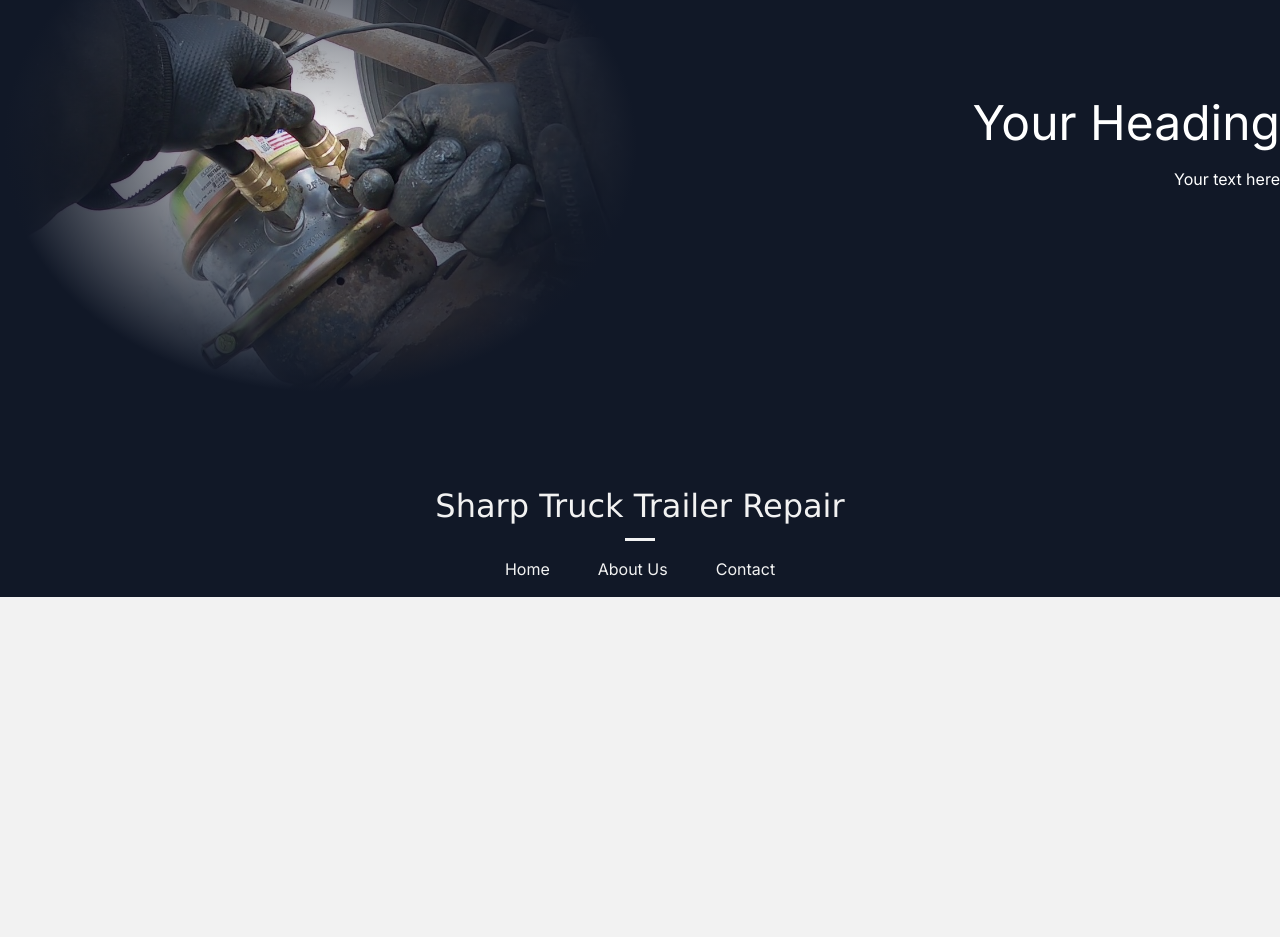
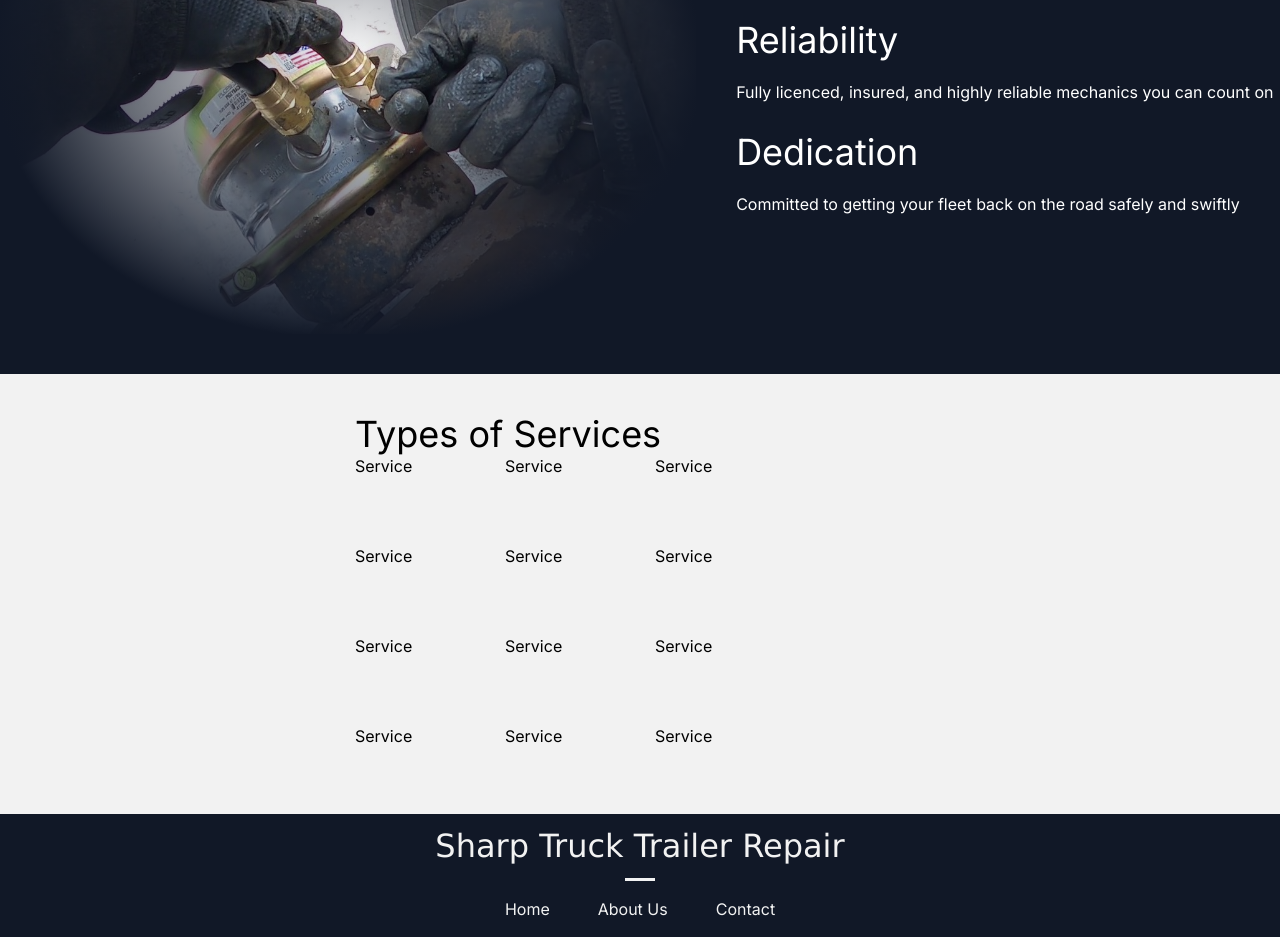
Before and after one commit to DawoodKamar/Sharp, a Next.js app: page / in a window 1280 px wide. Shown: the part 860-1797 px from the top of the page. Before the commit the page ends 1457 px from the top, so only its background shows below. Built offline with nearby package versions, Linux system fonts and the light colour scheme.

Commit message:
finish second section, add services

```diff
--- a/src/app/page.tsx
+++ b/src/app/page.tsx
@@ -1,3 +1,4 @@
+import Services from "@/components/Services";
 import styles from "../styles/home.module.css";
 import Image from "next/image";
 
@@ -41,30 +42,38 @@ export default function Home() {
 
       </section>
 
-      <section className="flex items-center bg-gray-900 text-white py-20 w-full">
-        <div className="container mx-auto flex items-center justify-between">
-          <div className="w-1/2 relative">
+      <section className="flex items-center bg-gray-900 text-white py-10 w-full">
+        <div className="container mx-auto flex items-center justify-between flex-col md:flex-row">
+          <div className="w-3/5 relative">
           <div
               className="absolute inset-0"
               style={{
-                background: 'radial-gradient(transparent, #111827 70%)',
+                background: 'radial-gradient(transparent, #111827 72%)',
                 mixBlendMode: 'normal',
               }}
             ></div>
             <Image
               src="/images/working.jpg"
-              alt="Your image description"
+              alt="mechanic working"
               width={1118}
               height={871}
               priority
+
             />
           </div>
-          <div className="w-1/2 text-right">
-            <h1 className="text-5xl mb-5">Your Heading</h1>
-            <p>Your text here</p>
+          <div className="w-1/2 flex flex-col gap-7 pt-3 md:pl-10 md:pt-0">
+            <div><h1 className="text-3xl mb-5 md:text-4xl">Experience</h1>
+            <p >Over 20 years in the truck and trailer service industry</p></div>
+            <div><h1 className="text-3xl mb-5 md:text-4xl">Reliability</h1>
+            <p>Fully licenced, insured, and highly reliable mechanics you can
+                count on</p></div>
+            <div><h1 className="text-3xl mb-5 md:text-4xl">Dedication</h1>
+            <p>Committed to getting your fleet back on the road safely and
+                swiftly</p></div>
           </div>
         </div>
       </section>
+      <Services/>
     </main>
     </>
   )
--- /dev/null
+++ b/src/components/Services.tsx
@@ -0,0 +1,30 @@
+import styles from "../styles/services.module.css";
+
+
+export default function Services(){
+
+    return (
+        <>
+        <section className="h-[55vh] mx-auto">
+
+        <h1 className=" text-4xl pt-10">Types of Services</h1>
+
+        <div className={styles.parent}>
+<div className={styles.div2}>Service </div>
+<div className={styles.div1}>Service </div>
+<div className={styles.div3}>Service </div>
+<div className={styles.div4}>Service </div>
+<div className={styles.div5}> Service</div>
+<div className={styles.div6}> Service</div>
+<div className={styles.div7}>Service </div>
+<div className={styles.div8}> Service</div>
+<div className={styles.div9}> Service</div>
+<div className={styles.div10}>Service </div>
+<div className={styles.div11}>Service </div>
+<div className={styles.div12}>Service </div>
+</div>
+        </section>
+
+        </>
+    )
+}
--- a/src/styles/header.module.css
+++ b/src/styles/header.module.css
@@ -11,6 +11,7 @@
     text-decoration: none;
     transition-duration: 0.2s;
     font-size: 1.2rem;
+    font-weight: 500;
   }
 
   .link:hover {
@@ -69,7 +70,7 @@
     right: 0.5rem;
     margin-left: auto;
     margin-right: auto;
-    opacity: 0.98;
+    opacity: 0.99;
     background-color: var(--_bg);
 
   }
--- a/src/styles/home.module.css
+++ b/src/styles/home.module.css
@@ -7,7 +7,7 @@
     flex-direction: column;
     flex-wrap: wrap;
 
-    padding: 0rem 0 5rem 0;
+    padding: 0rem 0 1rem 0;
 
 
   }
--- /dev/null
+++ b/src/styles/services.module.css
@@ -0,0 +1,27 @@
+.parent {
+    display: grid;
+    grid-template-columns: repeat(4, 1fr);
+    grid-template-rows: repeat(4, 1fr);
+    grid-column-gap: 30px;
+    grid-row-gap: 30px;
+    }
+
+    .div1 { grid-area: 1 / 1 / 2 / 2; }
+    .div2 { grid-area: 1 / 2 / 2 / 3; }
+    .div3 { grid-area: 1 / 3 / 2 / 4; }
+    .div4 { grid-area: 2 / 1 / 3 / 2; }
+    .div5 { grid-area: 2 / 2 / 3 / 3; }
+    .div6 { grid-area: 2 / 3 / 3 / 4; }
+    .div7 { grid-area: 3 / 1 / 4 / 2; }
+    .div8 { grid-area: 3 / 2 / 4 / 3; }
+    .div9 { grid-area: 3 / 3 / 4 / 4; }
+    .div10 { grid-area: 4 / 1 / 5 / 2; }
+    .div11 { grid-area: 4 / 2 / 5 / 3; }
+    .div12 { grid-area: 4 / 3 / 5 / 4; }
+
+    .parent > div {
+        height: 60px;
+        width: 120px;
+
+
+    }
```
